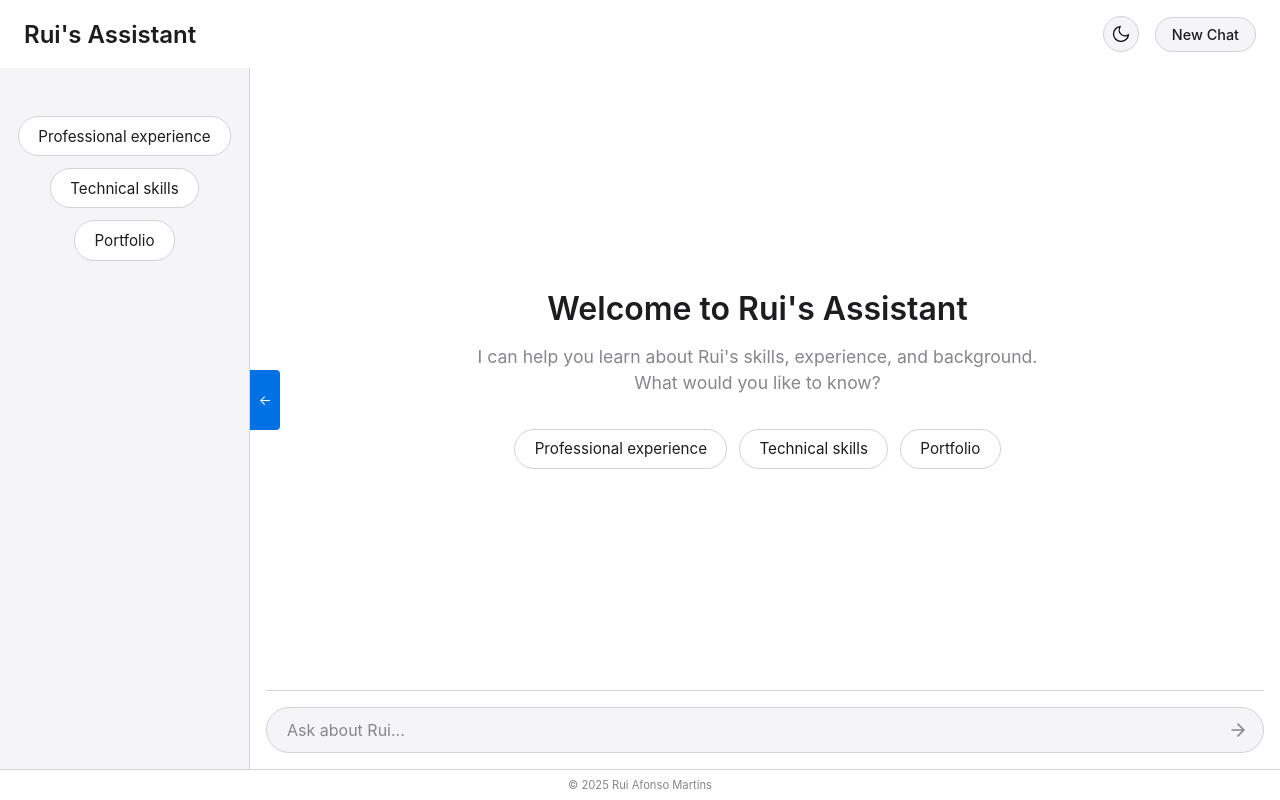
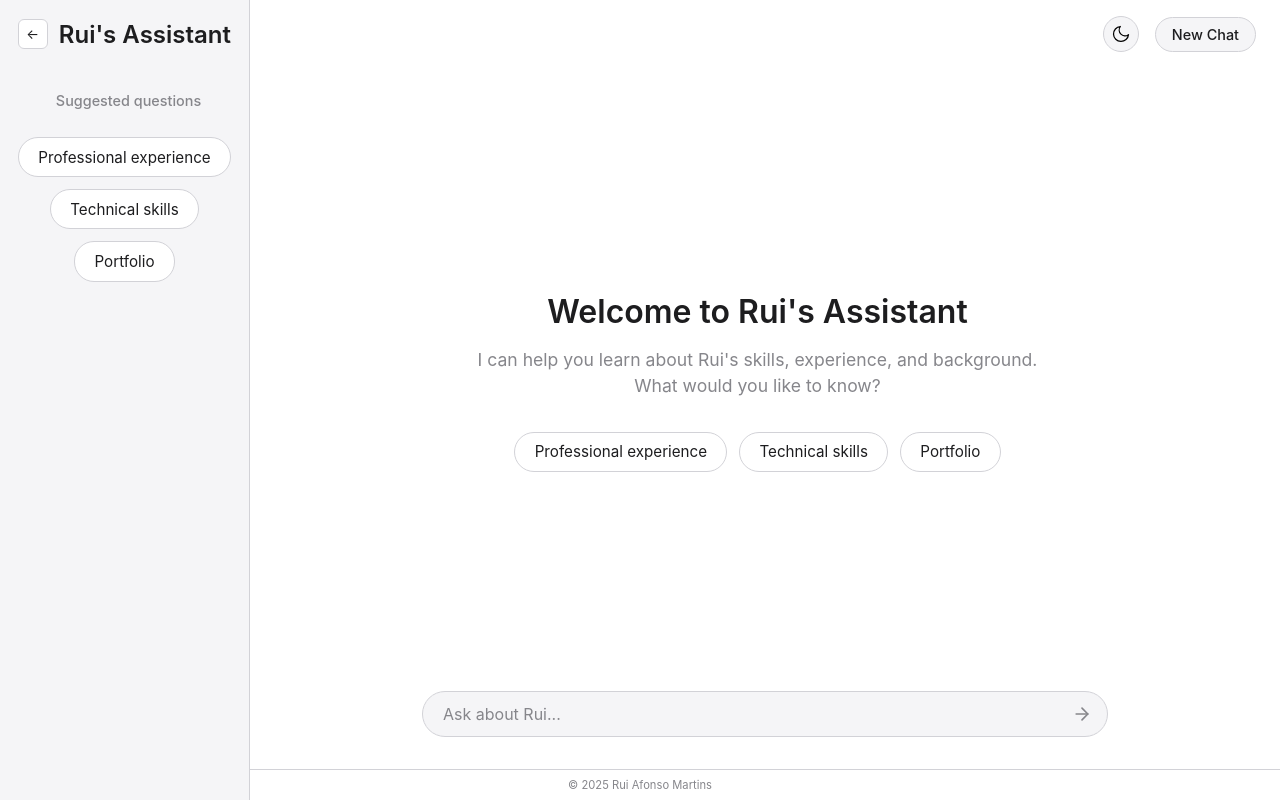
Before and after one commit to rafonsomartins/MyOwnRAG, a React (Create React App) app in the folder frontend/: page / in a window 1280 px wide. Built offline with nearby package versions, Linux system fonts and the light colour scheme.

Commit message:
Side bar improved

```diff
--- a/frontend/src/App.css
+++ b/frontend/src/App.css
@@ -43,7 +43,7 @@ html {
 	flex-direction: column;
 	height: 100vh;
 	width: 100vw;
-	overflow: auto;
+	overflow: hidden; /* Change from auto to hidden */
 	background-color: var(--background-light);
 	color: var(--text-light);
 	transition: all 0.3s ease;
@@ -80,18 +80,47 @@ html {
 
 .dark-mode .message-time,
 .dark-mode .footer p {
-	color: var(--text-secondary-dark);
+	color: var (--text-secondary-dark);
 }
 
 /* Header styles */
 .header {
+	position: fixed;
+	width: 100%;
+	z-index: 20;  /* Increased z-index */
+	background-color: var(--background-light);
+}
+
+.header-title-bg {
+	position: absolute;
+	left: 0;
+	top: 0;
+	width: 250px;
+	height: 100%;
+	background-color: var(--message-bg-light);
+	border-right: 1px solid var(--border-light);
+	transition: transform 0.3s cubic-bezier(0.4, 0, 0.2, 1);
+	transform: translateX(-100%);
+	will-change: transform;
+	z-index: 1;  /* Add z-index */
+}
+
+.header.sidebar-open .header-title-bg {
+	transform: translateX(0);
+}
+
+.header-content {
 	display: flex;
 	justify-content: space-between;
 	align-items: center;
 	padding: 1rem 1.5rem;
-	background-color: var(--background-light);
-	z-index: 10;
-	transition: all 0.3s ease;
+	position: relative;
+	z-index: 25;  /* Higher z-index than header and sidebar */
+}
+
+.dark-mode .header-title-bg {
+	background-color: var(--message-bg-dark);
+	border-color: var(--border-dark);
 }
 
 .header-left, .header-right {
@@ -156,11 +185,37 @@ html {
 	flex: 1;
 	display: flex;
 	flex-direction: column;
-	max-width: 1200px;
 	width: 100%;
-	margin: 0 auto;
-	padding: 0 1rem;
-	overflow: hidden;
+	max-width: 1000px;  /* Add max-width */
+	margin: 0 auto;     /* Center the container */
+	padding: 1rem 2rem; /* Increase horizontal padding */
+	transition: all 0.5s cubic-bezier(0.4, 0, 0.2, 1);
+	transform: translateZ(0);
+	backface-visibility: hidden;
+	perspective: 1000px;
+	will-change: transform, width, margin;
+	min-height: calc(100vh - 60px);
+	position: relative;
+}
+
+.sidebar:not(.closed) + .chat-container {
+	margin-left: auto;
+    margin-right: auto;
+    padding-left: calc(250px + 2rem);
+    padding-right: 2rem;
+}
+
+@media (max-width: 1200px) {
+	.chat-container {
+		max-width: 100%;
+		padding: 1rem 2rem;
+	}
+
+	.sidebar:not(.closed) + .chat-container {
+		margin-left: 250px;
+		padding-left: 2rem;
+        padding-right: 2rem;
+	}
 }
 
 .messages {
@@ -169,6 +224,14 @@ html {
 	padding: 1rem 0;
 	scroll-behavior: smooth;
 	scrollbar-gutter: stable;
+	min-height: 0; /* Important for flex child scrolling */
+	transition: all 0.5s cubic-bezier(0.4, 0, 0.2, 1);
+	transform: translateZ(0);
+	backface-visibility: hidden;
+	perspective: 1000px;
+	will-change: transform, width;
+	padding-top: 60px;
+	padding-bottom: -2000px;
 }
 
 /* Welcome section */
@@ -206,7 +269,7 @@ html {
 	flex-wrap: wrap;
 	justify-content: center;
 	gap: 0.75rem;
-	margin-top: 2rem;
+	margin-top: 1rem;
 }
 
 .question-button {
@@ -360,11 +423,15 @@ html {
 /* Input container */
 .input-container {
 	padding: 1rem 0;
-	border-top: 1px solid var(--border-light);
 	position: sticky;
 	bottom: 0;
 	background: inherit;
 	z-index: 5;
+	transition: all 0.5s cubic-bezier(0.4, 0, 0.2, 1);
+	transform: translateZ(0);
+	backface-visibility: hidden;
+	perspective: 1000px;
+	will-change: transform, width;
 }
 
 .input-form {
@@ -466,18 +533,26 @@ html {
 
 /* Add sidebar styles */
 .main-content {
+	padding-top: 60px;
 	display: flex;
 	flex: 1;
 	overflow: hidden;
+	position: relative;
+	min-height: calc(100vh - 60px); /* Adjust to account for header */
 }
 
 .sidebar {
+	position: fixed;
+	top: 0;
+	left: 0;
+	height: 100%;
 	width: 250px;
 	background: var(--message-bg-light); /* Bot message background color */
 	border-right: 1px solid var(--border-light);
-	transition: all 0.3s ease;
-	position: relative;
-	overflow: hidden; /* Change from overflow: auto to hidden */
+	transition: transform 0.3s cubic-bezier(0.4, 0, 0.2, 1);
+	will-change: transform;
+	padding-top: 60px; /* Height of header */
+	z-index: 15;  /* Make sure it's lower than header */
 }
 
 .sidebar .suggested-questions {
@@ -487,37 +562,68 @@ html {
 }
 
 .sidebar.closed {
-	width: 0;
+	transform: translateX(-100%);
 }
 
 .sidebar.closed .suggested-questions {
 	opacity: 0;
 }
 
-/* Update the toggle button transition */
+/* Update the toggle button style */
 .sidebar-toggle {
-	position: fixed; /* Change from absolute to fixed */
-	left: 0; /* Change from right: -30px to left: 0 */
-	top: 50%; /* Change from 10px to 50% */
-	transform: translateY(-50%); /* Add this to center vertically */
-	width: 30px;
-	height: 60px; /* Make button taller */
-	border: none;
-	background: var(--primary-color);
-	color: white;
-	cursor: pointer;
-	z-index: 100;
-	border-radius: 0 4px 4px 0; /* Round only right corners */
-	transition: left 0.3s ease, background-color 0.2s ease; /* Add transition */
+  position: static;
+  width: 30px;
+  height: 30px;
+  border: 1px solid var(--border-light);
+  background: var(--button-light);
+  color: var(--text-light);
+  cursor: pointer;
+  z-index: 25;
+  border-radius: 6px;
+  margin-left: -0.4rem;
+  display: flex;
+  align-items: center;
+  justify-content: center;
+  transform: none;
+  transition: all 0.2s ease;
+  margin-right: 0.7rem;
 }
 
-.sidebar.open + .chat-container .sidebar-toggle {
-	left: 250px; /* Move button when sidebar is open */
+/* Base hover state */
+.sidebar-toggle:hover {
+  background-color: var(--border-light);
 }
 
-/* Add hover effect */
-.sidebar-toggle:hover {
-	background: var(--primary-hover);
+/* When sidebar is open */
+.header.sidebar-open .sidebar-toggle {
+  background-color: var(--background-light);
+}
+
+.header.sidebar-open .sidebar-toggle:hover {
+  background-color: var(--primary-color);
+  color: white;
+  border-color: var(--primary-color);
+}
+
+/* Dark mode adjustments */
+.dark-mode .sidebar-toggle {
+  background-color: var(--button-dark);
+  color: var(--text-dark);
+  border-color: var(--border-dark);
+}
+
+.dark-mode .sidebar-toggle:hover {
+  background-color: var(--message-bg-dark); /* Lighter hover color */
+}
+
+.dark-mode .header.sidebar-open .sidebar-toggle {
+  background-color: var(--background-dark);
+}
+
+.dark-mode .header.sidebar-open .sidebar-toggle:hover {
+  background-color: var(--primary-color);
+  color: white;
+  border-color: var(--primary-color);
 }
 
 /* Dark mode adjustments */
@@ -528,7 +634,7 @@ html {
 
 .dark-mode .question-button {
 	background-color: var(--background-dark);
-	color: var(--text-dark);
+	color: var (--text-dark);
 	border-color: var(--border-dark);
 }
 
@@ -536,3 +642,20 @@ html {
 	background-color: var(--primary-color);
 	border-color: var(--primary-color);
 }
+
+.dark-mode .header {
+	background-color: var(--background-dark);
+}
+
+/* Add styles for the suggestions label */
+.suggestions-label {
+  color: var(--text-secondary-light);
+  font-size: 0.9rem;
+  font-weight: 500;
+  margin-bottom: 1rem;
+  padding-left: 0.5rem;
+}
+
+.dark-mode .suggestions-label {
+  color: var(--text-secondary-dark);
+}
--- a/frontend/src/App.js
+++ b/frontend/src/App.js
@@ -259,8 +259,13 @@ const renderMessageText = (text) => {
 
 return (
 	<div className={`app-container ${darkMode ? 'dark-mode' : 'light-mode'}`}>
-	<header className="header">
+	<header className={`header ${sidebarOpen ? 'sidebar-open' : ''}`}>
+		<div className="header-title-bg"></div>
+		<div className="header-content">
 		<div className="header-left">
+			<button onClick={() => setSidebarOpen(!sidebarOpen)} className="sidebar-toggle">
+				{sidebarOpen ? '←' : '→'}
+			</button>
 			<h1>Rui's Assistant</h1>
 		</div>
 		<div className="header-right">
@@ -285,11 +290,13 @@ return (
 			</button>
 			<button onClick={clearChat} className="clear-button">New Chat</button>
 		</div>
+		</div>
 	</header>
 
 	<div className="main-content">
 		<div className={`sidebar ${sidebarOpen ? 'open' : 'closed'}`}>
 		<div className="suggested-questions">
+			<div className="suggestions-label">Suggested questions</div>
 			<button
 			onClick={() => {
 				setInput("Tell me about Rui's professional experience");
@@ -321,9 +328,6 @@ return (
 		</div>
 
 		<div className="chat-container">
-		<button onClick={() => setSidebarOpen(!sidebarOpen)} className="sidebar-toggle">
-			{sidebarOpen ? '←' : '→'}
-		</button>
 		<div className="messages">
 			{messages.length === 0 && (
 			<div className="welcome-section">
```
Lines whose indentation alone changed are shown as unchanged.
